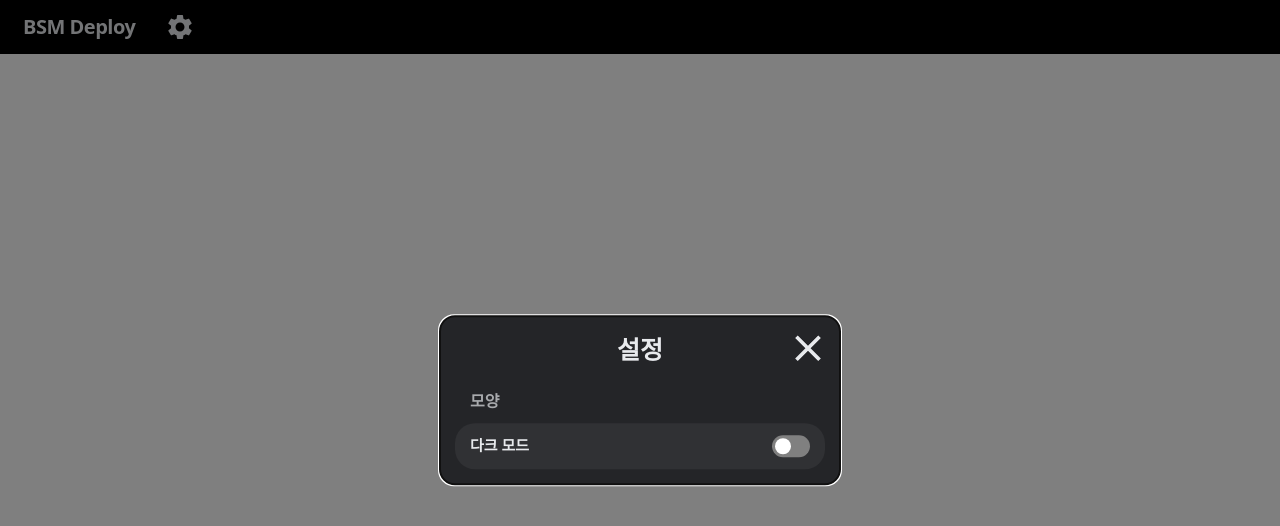
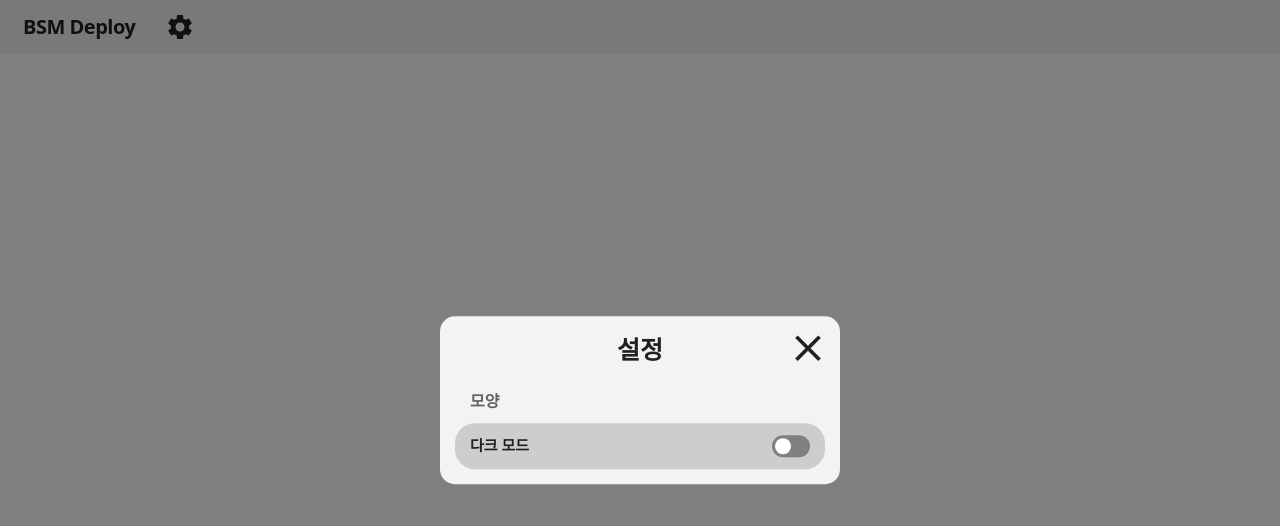
Before and after one commit to BSM-Deploy/BSM-Deploy-Frontend, a Next.js app: page / in a window 1280 px wide. Both pictures are taken after a click on the element 180 px from the left and 27 px from the top of the page. Shown: the top 526 px of the page. Built offline with nearby package versions, Linux system fonts and the light colour scheme.

Commit message:
FIX :: 전체적인 스타일 dark mode 수정

```diff
--- a/components/layout/Header.tsx
+++ b/components/layout/Header.tsx
@@ -7,7 +7,7 @@ import { useRecoilState } from "recoil";
 function Header() {
   const [settingModal, setSettingModal] = useRecoilState(settingModalState);
   return (
-    <header className="bg-black p-[5px] h-[54px] flex items-center gap-2">
+    <header className="dark:bg-black bg-lightBackground p-[5px] h-[54px] flex items-center gap-2">
       <Link
         href="/"
         className="gray-button text-[2rem] font-bold h-full tracking-tight px-[1.8rem]"
@@ -18,7 +18,7 @@ function Header() {
         className="!w-[4.4rem] !h-[4.4rem] gray-button"
         onClick={() => setSettingModal(true)}
       >
-        <Settings className="text-textLightGray !text-5xl" />
+        <Settings className="dark:text-textLightGray !text-5xl" />
       </div>
     </header>
   );
--- a/components/modals/SettingModal.tsx
+++ b/components/modals/SettingModal.tsx
@@ -27,22 +27,22 @@ function SettingModal() {
   };
   return (
     <Modal open={settingModal} onClose={() => setSettingModal(false)}>
-      <div className="w-[40rem] flex p-6 rounded-3xl flex-col bg-modalBackground top-1/2 left-1/2 -translate-y-1/2 -translate-x-1/2 absolute">
-        <h1 className="text-textLightGray text-[2.5rem] font-bold text-center">
+      <div className="w-[40rem] flex p-6 rounded-3xl flex-col bg-lightBackground dark:bg-modalBackground top-1/2 left-1/2 -translate-y-1/2 -translate-x-1/2 absolute focus-visible:outline-none">
+        <h1 className="dark:text-textLightGray text-[2.5rem] font-bold text-center">
           설정
         </h1>
         <button
           className="gray-button absolute top-4 right-4"
           onClick={() => setSettingModal(false)}
         >
-          <MdClear className="text-textLightGray" size={44} />
+          <MdClear className="dark:text-textLightGray" size={44} />
         </button>
         <div>
-          <h3 className="text-textDarkGray text-[1.6rem] px-6 pt-8 pb-4 font-bold">
+          <h3 className="text-[#606164] dark:text-textDarkGray text-[1.6rem] px-6 pt-8 pb-4 font-bold">
             모양
           </h3>
-          <div className="px-6 flex justify-between rounded-4xl bg-modalBlack h-[46px] items-center">
-            <span className="text-textLightGray font-bold">다크 모드</span>
+          <div className="px-6 flex justify-between rounded-4xl bg-lighterGray dark:bg-modalBlack h-[46px] items-center hover:bg-lightHover dark:hover:bg-darkHover duration-200">
+            <span className="dark:text-textLightGray font-bold">다크 모드</span>
             <div
               className="w-[3.8rem] h-[2.2rem] rounded-full dark:bg-blue relative cursor-pointer bg-[#808080]"
               onClick={() => {
--- a/styles/globals.css
+++ b/styles/globals.css
@@ -8,11 +8,12 @@
   }
   body{
     font-size: 1.5rem;
+    @apply text-text
   }
 }
 
 @layer components{
   .gray-button {
-    @apply active:scale-90 hover:bg-grayHover duration-250 rounded-xl text-textLightGray cursor-pointer inline-flex items-center justify-center
+    @apply active:scale-90 dark:hover:bg-darkHover hover:bg-lightHover duration-250 rounded-xl dark:text-textLightGray cursor-pointer inline-flex items-center justify-center
   }
 }
--- a/tailwind.config.js
+++ b/tailwind.config.js
@@ -11,9 +11,14 @@ module.exports = {
         blue: "#61CDFE",
         darkGray: "#282828",
         lightGray: "#858585",
+        lightBackground: "#F3F3F3",
+        lighterGray: "#CDCDCD",
+        text: "#202124",
         textLightGray: "#E8EAED",
         textDarkGray: "#A8AAAD",
-        grayHover: "#535455",
+        lightHover: "#BEBEBE",
+        darkHover: "#535455",
+        lightHover: "#C2C2C2",
         modalBackground: "#242528",
         modalBlack: "#303134",
       },
```
